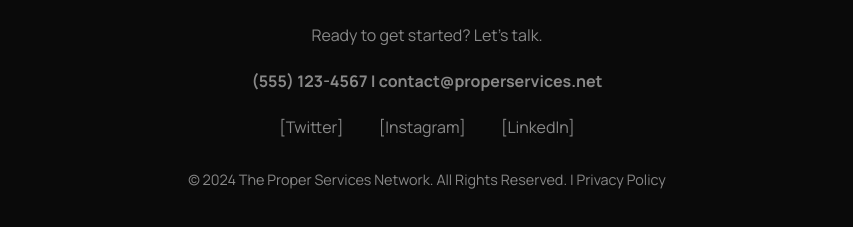
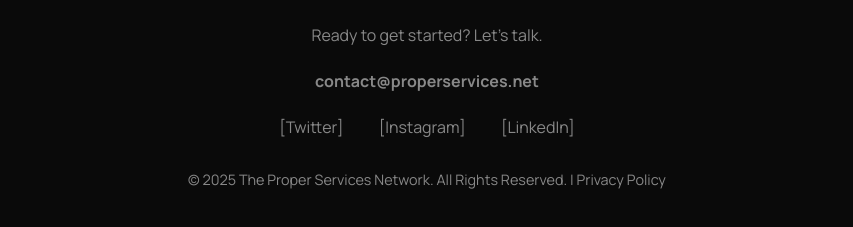
Before and after one commit to ryan-dugan/psn, a plain HTML site: page index.html in a window 1280 px wide. Shown: the part 2437-2664 px from the top of the page, without its empty margins (213-1066 px from the left). Drawn offline with Linux system fonts and the light colour scheme.

Commit message:
created contact.html and cleaned up index

```diff
--- a/index.html
+++ b/index.html
@@ -453,13 +453,13 @@
     <footer class="footer">
         <div class="container">
             <p>Ready to get started? Let's talk.</p>
-            <p><strong>(555) 123-4567 | contact@properservices.net</strong></p>
+            <p><strong>contact@properservices.net</strong></p>
             <div class="social-links">
                 <a href="#">[Twitter]</a>
                 <a href="#">[Instagram]</a>
                 <a href="#">[LinkedIn]</a>
             </div>
-            <p class="legal">&copy; 2024 The Proper Services Network. All Rights Reserved. | <a href="#" style="color: var(--text-muted);">Privacy Policy</a></p>
+            <p class="legal">&copy; 2025 The Proper Services Network. All Rights Reserved. | <a href="#" style="color: var(--text-muted);">Privacy Policy</a></p>
         </div>
     </footer>
 
```
Also changed, not shown: services/contact.html (added).
